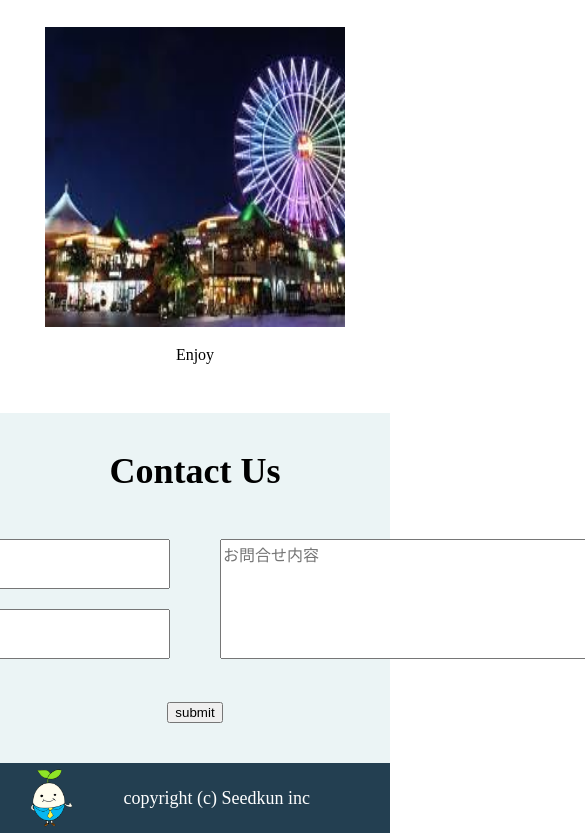
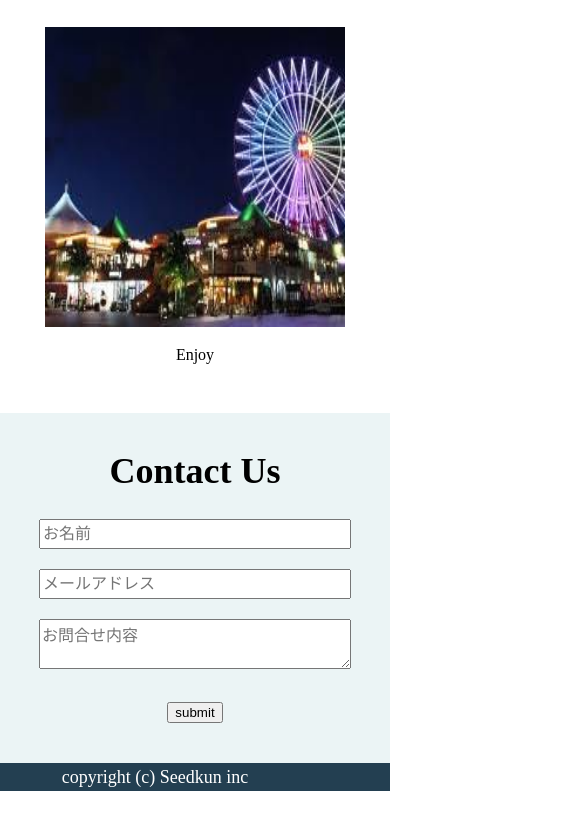
Before and after one commit to RyuichiShimajiri/welcomepc, a plain HTML site: page index.html in a window 390 px wide. Shown: the part 1441-2274 px from the top of the page, 585 px wide, since content can reach past the window. After the commit the page ends 2232 px from the top, so only its background shows below. Drawn offline with Linux system fonts and the light colour scheme.

Commit message:
footer部分スマホ対応完了

```diff
--- a/css/style.css
+++ b/css/style.css
@@ -265,7 +265,7 @@ footer {
 }
 /*welcomeここまで*/
   /* curriculum */
-   .img-box{
+   .img-box {
     flex-flow:column nowrap;
   }
 
@@ -277,19 +277,54 @@ footer {
     margin-top: 30px;
   }
 
-  .img-box li:fiest-child{
+  .img-box li:fiest-child {
     margin-top: 0;
   }
 
-  .img-box li span{
+  .img-box li span {
     font-size: 16px;
     margin-top: 20px;
   }
   /*curriculumここまで*/
   /* contact */
+  .contact .form {
+  flex-flow: column nowrap;
+  margin: 30px 0;
+  }
+
+  .form .name, .form .email, .form .inquiry {
+    width: 80%;
+  }
+
+  .form .name, .form .email {
+    height: 30px;
+  }
+
+  .form .inquiry {
+    height: 50px;
+  }
+
+  .form-left {
+    margin-right: 0;
+  }
+
+  .form-right {
+    margin-top: 20px;
+  }
 
 
   /* footer */
+  footer {
+    display: flex;
+    justify-content: center;
+  }
+  footer .icon{
+    display:none;
+  }
+
+  footer .right{
+    margin-right: 0;
+  }
 
 
 }
```
